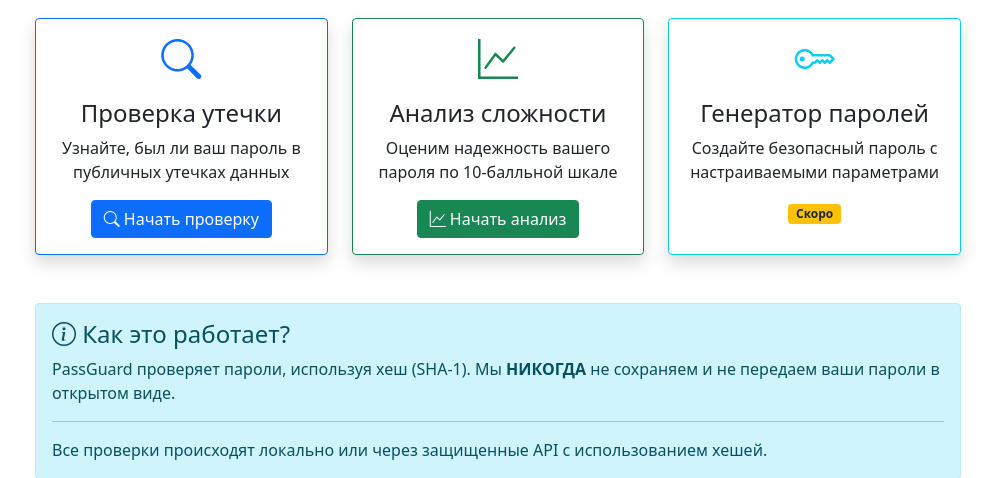
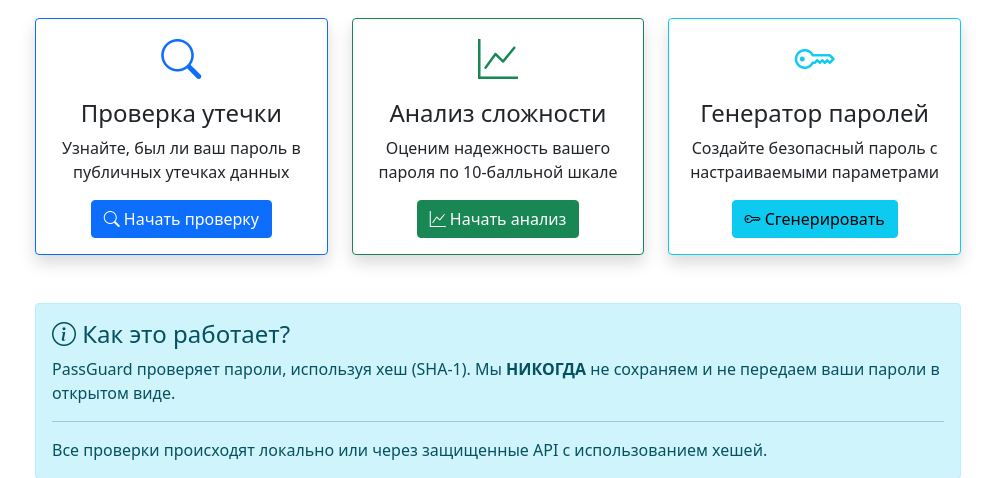
Before and after one commit to DRevin0/PassGuard, a Django app: page / in a window 1280 px wide. Shown: the part 223-701 px from the top of the page, without its empty margins (142-1137 px from the left). Run offline with Django 5.2, Linux system fonts and the light colour scheme.

Commit message:
Update home.html

```diff
--- a/templates/core/home.html
+++ b/templates/core/home.html
@@ -60,9 +60,9 @@
                         <p class="card-text">
                             Создайте безопасный пароль с настраиваемыми параметрами
                         </p>
-                        <div class="mt-3">
-                            <span class="badge bg-warning text-dark">Скоро</span>
-                        </div>
+                        <a href="{% url 'core:generate_password' %}" class="btn btn-info">
+                            <i class="bi bi-key"></i> Сгенерировать
+                        </a>
                     </div>
                 </div>
             </div>
```
